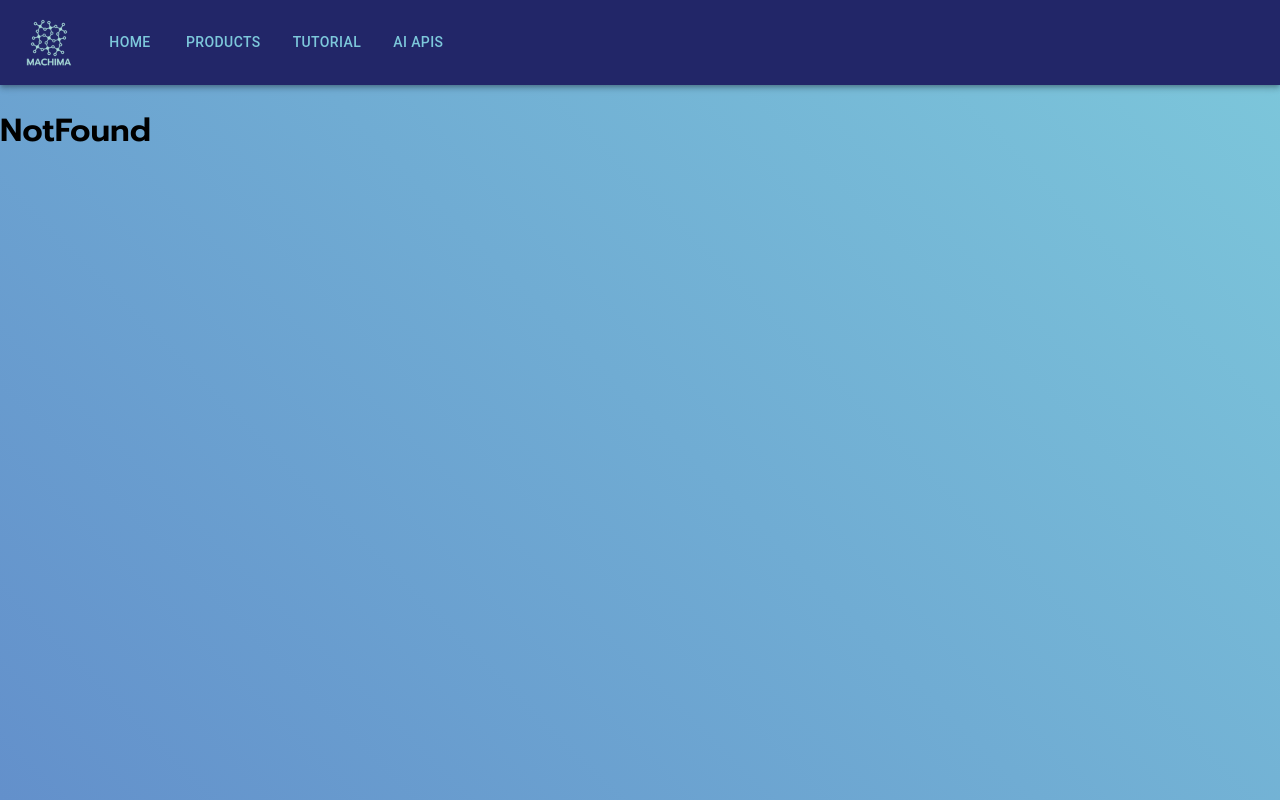
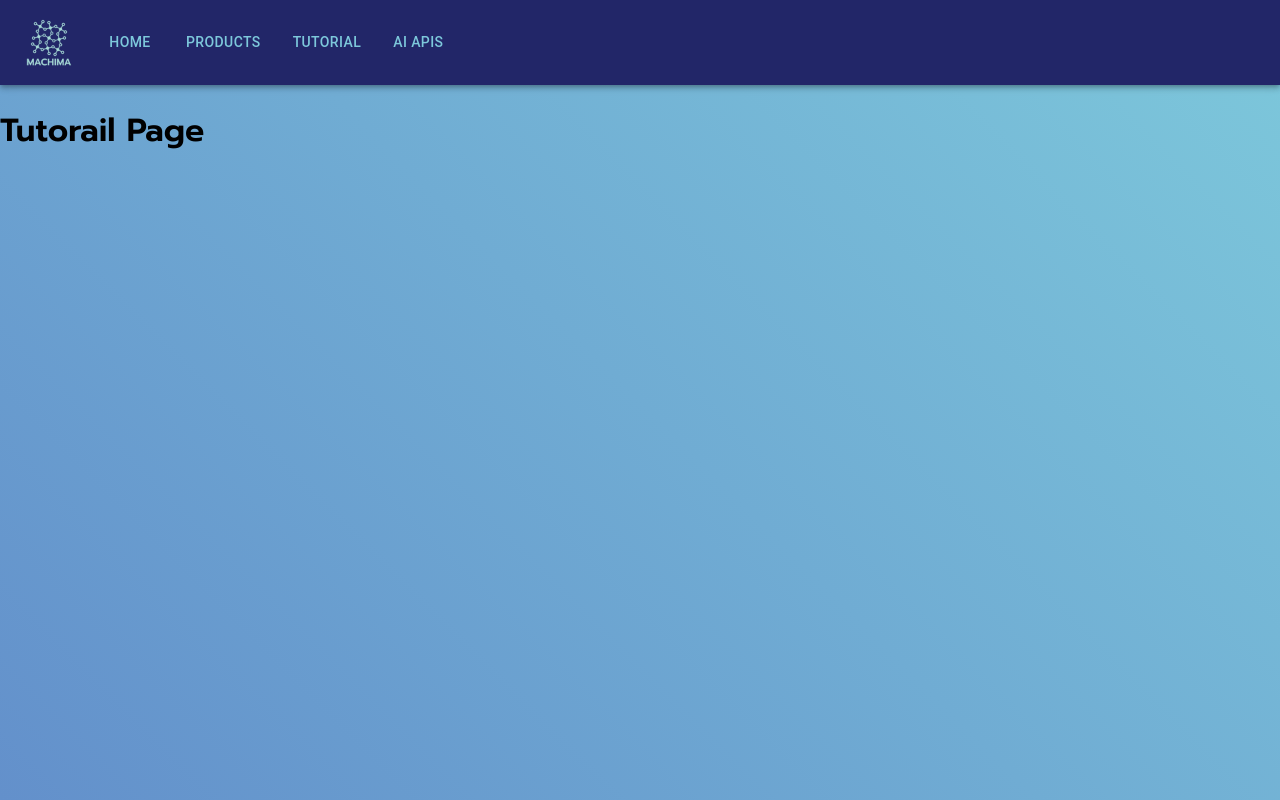
Before and after one commit to SuperAISS2-Bann-Machima/machi_nlp, a React (Create React App) app: page /tutorial in a window 1280 px wide. Built offline with nearby package versions, Linux system fonts and the light colour scheme.

Commit message:
setup paths

```diff
--- /dev/null
+++ b/src/features/apis/controller/index.js
@@ -0,0 +1,25 @@
+import { useContext, createContext } from "react";
+
+const context = createContext()
+
+export const useController = () => new Controller(useContext(context))
+
+class Controller {
+    constructor(context) {
+        this.context = context
+        this.test = 'APIS Page'
+    }
+}
+
+
+export function APISProvider({ children }) {
+    return (
+        <context.Provider
+            value={{
+
+            }}
+        >
+            {children}
+        </context.Provider>
+    )
+}
--- /dev/null
+++ b/src/features/apis/index.js
@@ -0,0 +1,15 @@
+import { withController } from "../../hoc/withController"
+import { useController, APISProvider } from './controller'
+
+
+function APIS() {
+    const controller = useController()
+
+    return (
+        <>
+            <h1>{controller.test}</h1>
+        </>
+    )
+}
+
+export default withController(APISProvider)(APIS)
--- /dev/null
+++ b/src/features/products/controller/index.js
@@ -0,0 +1,24 @@
+import { createContext, useContext } from "react";
+
+const context = createContext()
+
+export const useController = () => new Controller(useContext(context))
+
+class Controller {
+    constructor(context) {
+        this.context = context
+        this.test = 'Product Page'
+    }
+}
+
+export function ProductsProvider({ children }) {
+    return (
+        <context.Provider
+            value={{
+
+            }}
+        >
+            {children}
+        </context.Provider>
+    )
+}
--- /dev/null
+++ b/src/features/products/index.js
@@ -0,0 +1,14 @@
+import { withController } from '../../hoc/withController'
+import { ProductsProvider, useController } from './controller'
+
+
+function Products() {
+    const controller = useController()
+    return (
+        <>
+            <h1>{controller.test}</h1>
+        </>
+    )
+}
+
+export default withController(ProductsProvider)(Products)
--- /dev/null
+++ b/src/features/tutorial/controller/index.js
@@ -0,0 +1,21 @@
+import { useContext, createContext } from "react";
+
+const context = createContext()
+
+export const useController = () => new Controller(useContext(context))
+
+class Controller {
+    constructor(context) {
+        this.context = context
+        this.test = 'Tutorail Page'
+    }
+}
+
+
+export function TutorialProvider({ children }) {
+    return (
+        <context.Provider value={{}}>
+            {children}
+        </context.Provider>
+    )
+}
--- /dev/null
+++ b/src/features/tutorial/index.js
@@ -0,0 +1,13 @@
+import { withController } from "../../hoc/withController";
+import { TutorialProvider, useController } from "./controller";
+
+function Tutorial() {
+    const controller = useController()
+    return (
+        <>
+            <h1>{controller.test}</h1>
+        </>
+    )
+}
+
+export default withController(TutorialProvider)(Tutorial)
--- a/src/index.js
+++ b/src/index.js
@@ -11,7 +11,4 @@ ReactDOM.render(
   document.getElementById('root')
 );
 
-// If you want to start measuring performance in your app, pass a function
-// to log results (for example: reportWebVitals(console.log))
-// or send to an analytics endpoint. Learn more: https://bit.ly/CRA-vitals
 reportWebVitals();
--- a/src/routes/index.js
+++ b/src/routes/index.js
@@ -1,14 +1,19 @@
 import { BrowserRouter as Router, Route, Routes } from 'react-router-dom'
 import NavBar from '../components/layout/NavBar'
+import Apis from '../features/apis'
 // Pages
 import Core from '../features/core'
 import NotFound from '../features/notfound'
-
+import Products from '../features/products'
+import Tutorial from '../features/tutorial'
 export default function Index() {
     return (
         <Router>
             <NavBar />
             <Routes>
+                <Route exact path='/tutorial' element={<Tutorial />} />
+                <Route exact path='/api' element={<Apis />} />
+                <Route exact path='/products' element={<Products />} />
                 <Route exact path='/' element={<Core />} />
                 {/* NOT FOUND URL WILL REDIRECT TO THIS PAGE */}
                 <Route path='*' element={<NotFound />} />
```
Also changed, not shown: src/setupTests.js (deleted, +0 -5 lines), src/logo.svg (deleted), 1 other file (tests, documents, lock files or other folders).
